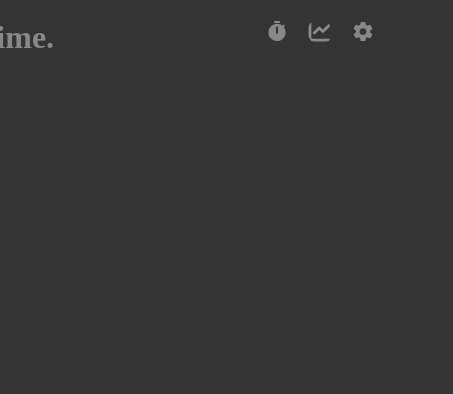
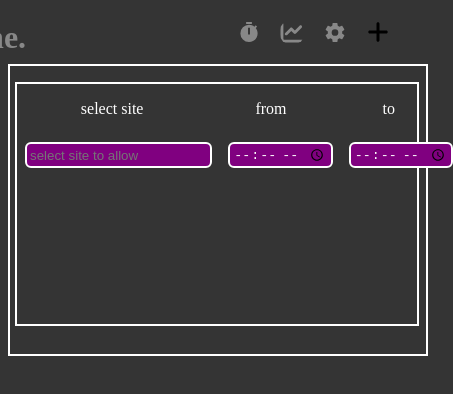
Before and after one commit to Halobearer/Bime, a browser extension: page ChromeExt/popup.html in a window 400 px wide. Shown: the whole page, 453 px wide, since content can reach past the window. Drawn offline with Linux system fonts and the light colour scheme.

Commit message:
Update Commit

```diff
--- a/ChromeExt/popup.html
+++ b/ChromeExt/popup.html
@@ -7,7 +7,6 @@
 </head>
 <body>
 <div class="icons-div">
-
 
     <h1 class="Bime-text">Bime.</h1>
 
@@ -27,6 +26,28 @@
         <path d="M12 15.5A3.5 3.5 0 0 1 8.5 12A3.5 3.5 0 0 1 12 8.5a3.5 3.5 0 0 1 3.5 3.5a3.5 3.5 0 0 1-3.5 3.5m7.43-2.53c.04-.32.07-.64.07-.97c0-.33-.03-.66-.07-1l2.11-1.63c.19-.15.24-.42.12-.64l-2-3.46c-.12-.22-.39-.31-.61-.22l-2.49 1c-.52-.39-1.06-.73-1.69-.98l-.37-2.65A.506.506 0 0 0 14 2h-4c-.25 0-.46.18-.5.42l-.37 2.65c-.63.25-1.17.59-1.69.98l-2.49-1c-.22-.09-.49 0-.61.22l-2 3.46c-.13.22-.07.49.12.64L4.57 11c-.04.34-.07.67-.07 1c0 .33.03.65.07.97l-2.11 1.66c-.19.15-.25.42-.12.64l2 3.46c.12.22.39.3.61.22l2.49-1.01c.52.4 1.06.74 1.69.99l.37 2.65c.04.24.25.42.5.42h4c.25 0 .46-.18.5-.42l.37-2.65c.63-.26 1.17-.59 1.69-.99l2.49 1.01c.22.08.49 0 .61-.22l2-3.46c.12-.22.07-.49-.12-.64l-2.11-1.66z"
               fill="currentColor"></path>
     </svg>
+
+    <svg xmlns="http://www.w3.org/2000/svg" height="2.6em" viewBox="0 0 448 512" class="plus-icon">
+        <path d="M256 80c0-17.7-14.3-32-32-32s-32 14.3-32 32V224H48c-17.7 0-32 14.3-32 32s14.3 32 32 32H192V432c0 17.7 14.3 32 32 32s32-14.3 32-32V288H400c17.7 0 32-14.3 32-32s-14.3-32-32-32H256V80z"/>
+    </svg>
+
+</div>
+
+<div class='expop-body'>
+    <div class="block-list">
+        <div class="selector">
+            <div class="selector-text">
+                <p class="select-site">select site</p>
+                <p class="from">from</p>
+                <p class="to">to</p>
+            </div>
+            <div class="selector-input">
+                <input type="text" placeholder="select site to allow" autocomplete="off">
+                <input type="time" autocomplete="off">
+                <input type="time" autocomplete="off">
+            </div>
+        </div>
+    </div>
 </div>
 </body>
 </html>
--- a/ChromeExt/scripts/popup.js
+++ b/ChromeExt/scripts/popup.js
@@ -1,3 +1,36 @@
+document.addEventListener('DOMContentLoaded', function () {
+    const plusIcon = document.querySelector('.plus-icon');
+    const blockList = document.querySelector('.block-list');
+
+    plusIcon.addEventListener('click', function () {
+        addInputSection();
+    });
+
+    function addInputSection() {
+        const selector = document.createElement('div');
+        selector.classList.add('selector');
+
+        const selectorText = document.createElement('div');
+        selectorText.classList.add('selector-text');
+        selectorText.innerHTML = `
+        <p class="select-site">select site</p>
+		<p class="from">from</p>
+		<p class="to">to</p>`;
+
+        const selectorInput = document.createElement('div');
+        selectorInput.classList.add('selector-input');
+        selectorInput.innerHTML = `
+        <input type="text" placeholder="Select site to allow" autocomplete="off">
+		<input type="time" autocomplete="off">
+		<input type="time" autocomplete="off">`;
+
+
+        selector.appendChild(selectorText);
+        selector.appendChild(selectorInput);
+        blockList.appendChild(selector);
+    }
+})
+
 document.addEventListener('DOMContentLoaded', function () {
     const clockIcon = document.querySelector('.clock-icon');
 
--- a/ChromeExt/styles/popup.css
+++ b/ChromeExt/styles/popup.css
@@ -41,3 +41,74 @@ body {
     font-weight: bold;
     animation: pulse 2s ease-in-out infinite;
 }
+
+.expop-body {
+    border: solid 2pt white;
+    width: 26rem;
+    height: 18rem;
+    margin-top: 4rem;
+}
+
+.block-list {
+    border: solid 2pt white;
+    width: 25rem;
+    height: 15rem;
+    margin-top: 1rem;
+    margin-left: 0.3rem;
+
+}
+
+input {
+    height: 1rem;
+    margin: 2%;
+    border: solid 2pt #fff;
+    border-radius: 6px;
+    outline: none;
+    background-color: purple;
+    color: white;
+    padding: 0.2rem;
+
+}
+
+.selector-text {
+    display: flex;
+    height: fit-content;
+    width: 25rem;
+    border: solid 2 tpt red;
+    color: white;
+    font-weight: 400;
+}
+
+.select-site {
+    margin-left: 4rem;
+}
+
+.from {
+    margin-left: 7rem;
+}
+
+.to {
+    margin-left: 6rem;
+}
+
+.selector-input {
+    display: flex;
+    height: fit-content;
+    width: 25rem;
+    border: solid 2 tpt red;
+}
+
+.plus-icon {
+    width: 24px;
+    height: 24px;
+    cursor: pointer;
+    transition: color 0.3s ease;
+    color: #888888;
+    box-shadow: 0 0 5px 2px rgba(218, 112, 214, 0);
+    border-radius: 40%;
+}
+
+.plus-icon:hover {
+    color: darkorchid;
+    box-shadow: 0 0 5px 2px rgba(218, 112, 214, 0.5);
+}
```
